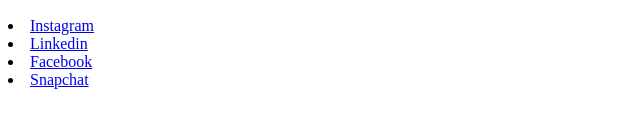
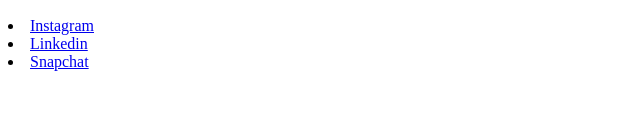
Before and after one commit to AadarshKapri/Portfolio, a plain HTML site: page Index.html in a window 1280 px wide. Shown: the part 522-650 px from the top of the page, 0-640 px from the left. Drawn offline with Linux system fonts and the light colour scheme.

Commit message:
Portfolio.html

```diff
--- a/Index.html
+++ b/Index.html
@@ -21,7 +21,6 @@
 <nav>
             <li><a href="https://www.instagram.com/aadarsh_kapri?igsh=czQ4cnJldG5iZWU4&utm_source=qr">Instagram </a></li>
             <li><a href="https://www.linkedin.com/in/aadarsh-kapri-71926329a/">Linkedin </a></li>
-            <li><a href="https://www.facebook.com/share/HiQvEeQWYLMm3F77/?mibextid=LQQJ4d">Facebook </a> </li>
             <li><a href="https://snapchat.com/t/f6y2RtXv">Snapchat  </a></li>
         </ul>
     </nav>
```
